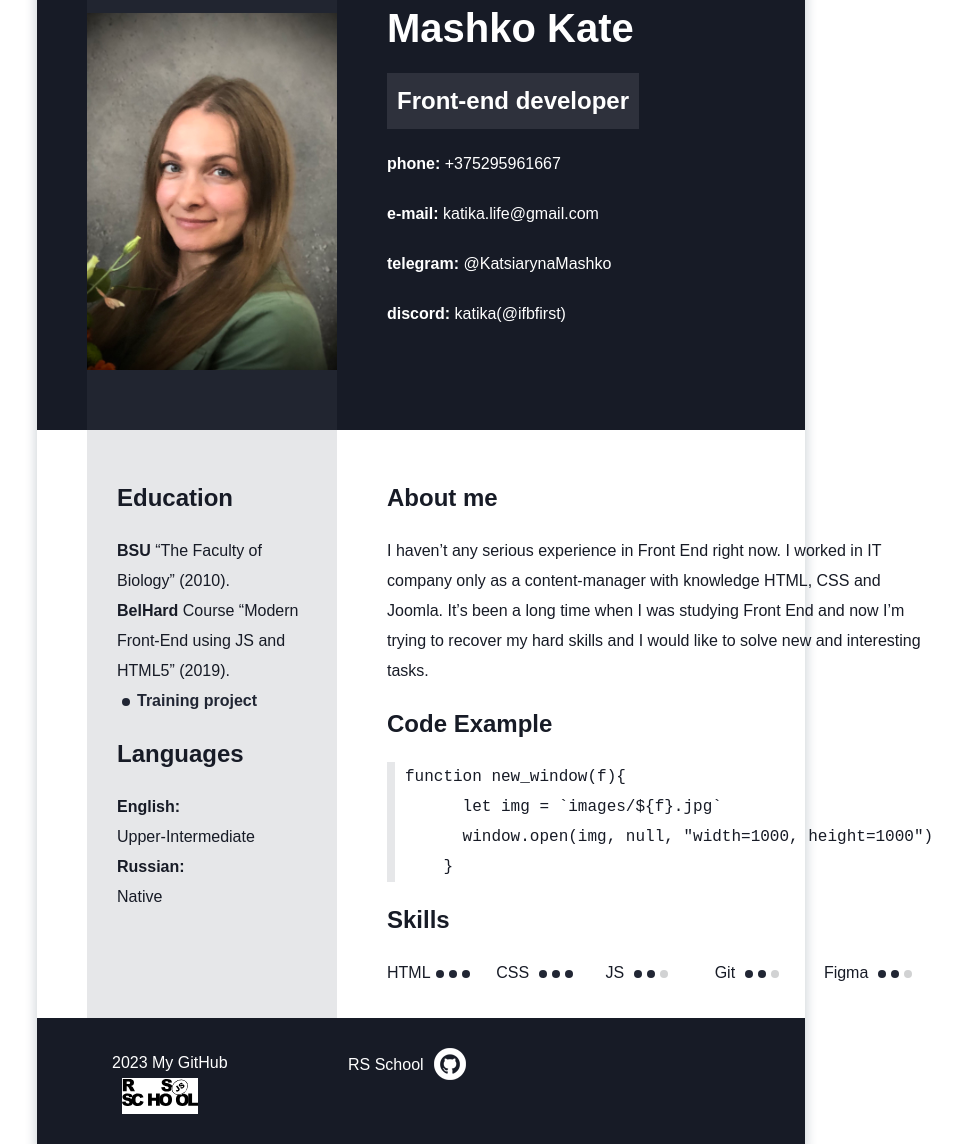
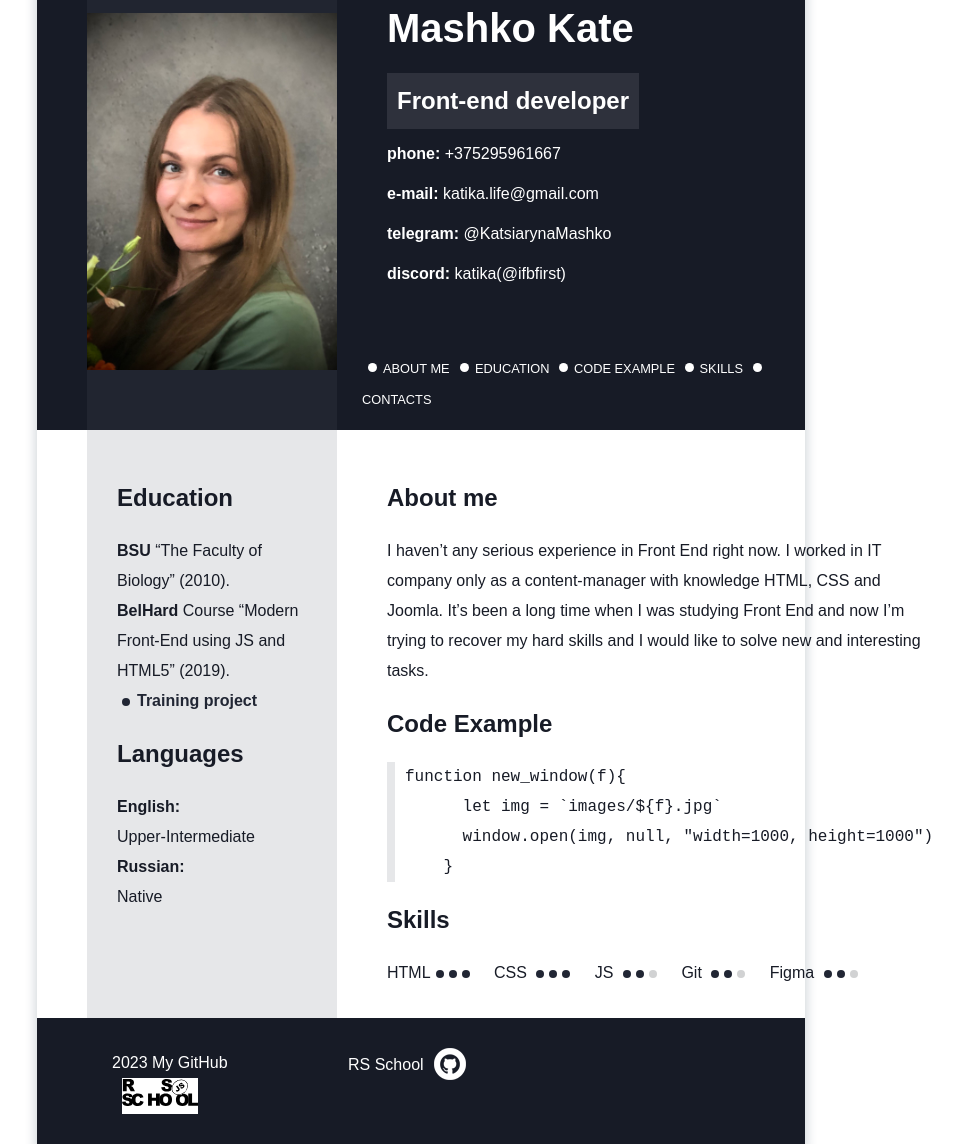
Before and after one commit to ifbfirst/rsschool-cv, a plain HTML site: page index.html in a window 1280 px wide. Shown: the part 47-1191 px from the top of the page, without its empty margins (219-1181 px from the left). Drawn offline with Linux system fonts and the light colour scheme.

Commit message:
feat: add nav

```diff
--- a/index.html
+++ b/index.html
@@ -11,18 +11,29 @@
     <div class="avatar">
       <img src="avatar.jpg" alt="Аватар">
     </div>
-    <section class="section-header">
+    <div class="section-header">
       <h1>Mashko Kate</h1>
       <h2>Front-end developer</h2>
-      <p><span class="text-bold">phone: </span> +375295961667</p>
-      <p><span class="text-bold">e-mail: </span>katika.life@gmail.com</p>
-      <p><span class="text-bold">telegram: </span>@KatsiarynaMashko</p>
-      <p><span class="text-bold">discord:</span> katika(@ifbfirst)</p>
-    </section>
+      <ul id="contacts">
+      <li><span class="text-bold">phone: </span> +375295961667</li>
+      <li><span class="text-bold">e-mail: </span>katika.life@gmail.com</li>
+      <li><span class="text-bold">telegram: </span>@KatsiarynaMashko</li>
+      <li><span class="text-bold">discord:</span> katika(@ifbfirst)</li>
+      </ul>
+      <nav>
+      <ul>
+        <li><span class="circle-white"></span><a href="#about_me">About me</a></li>
+        <li><span class="circle-white"></span><a href="#education">Education </a></li>
+        <li><span class="circle-white"></span><a href="#code_example">Code example </a></li>
+        <li><span class="circle-white"></span><a href="#skills">Skills </a></li>
+        <li><span class="circle-white"></span><a href="#contacts"><Contacts href="#">Contacts </a></li>
+        </ul>
+        </nav>
+    </div>
   </header>
   <main>
     <section class="section-left">
-      <h2>Education</h2>
+      <h2 id="education">Education</h2>
       <p><span class="text-bold">BSU</span> “The Faculty of Biology” (2010).</p>
       <p><span class="text-bold"> BelHard </span>Course “Modern Front-End using JS and HTML5” (2019).</p>
       <p class="text-bold"><span class="circle-black"></span><a href="https://ifbfirst.github.io/travel_agency/"
@@ -34,26 +45,25 @@
       <p>Native</p>
     </section>
     <section class="section-right">
-      <h2>About me</h2>
+      <h2 id="about_me">About me</h2>
       <p>I haven’t any serious experience in Front End right now. I worked in IT company only as a content-manager with
         knowledge HTML, CSS and Joomla. It’s been a long time when I was studying Front End and now I’m trying to
         recover my hard skills and I would like to solve new and interesting tasks.</p>
-      <h2>Code Example</h2>
-      <div class="JScode">
+      <h2 id="code_example">Code Example</h2>
+      <div class="JScode-example">
         <pre><code>function new_window(f){
       let img = `images/${f}.jpg`
       window.open(img, null, "width=1000, height=1000")
     }</code></pre>
       </div>
-      <h2>Skills</h2>
-      <div class="skills">
-        <p>HTML<span class="circle-black"></span><span class="circle-black"></span><span class="circle-black"></span></p>
-        <p>CSS <span class="circle-black"></span><span class="circle-black"></span><span class="circle-black"></span></p>
-        <p>JS <span class="circle-black"></span><span class="circle-black"></span><span class="circle-grey"></span></p>
-        <p> Git <span class="circle-black"></span><span class="circle-black"></span><span class="circle-grey"></span></p>
-        <p>Figma <span class="circle-black"></span><span class="circle-black"></span><span class="circle-grey"></span>
-        </p>
-      </div>
+      <h2 id="skills">Skills</h2>
+        <ul class="skills">
+        <li>HTML<span class="circle-black"></span><span class="circle-black"></span><span class="circle-black"></span></li>
+        <li>CSS <span class="circle-black"></span><span class="circle-black"></span><span class="circle-black"></span></li>
+        <li>JS <span class="circle-black"></span><span class="circle-black"></span><span class="circle-grey"></span></li>
+        <li> Git <span class="circle-black"></span><span class="circle-black"></span><span class="circle-grey"></span></li>
+        <li>Figma <span class="circle-black"></span><span class="circle-black"></span><span class="circle-grey"></span></li>
+        </ul>
     </section>
   </main>
   <footer>
--- a/style.css
+++ b/style.css
@@ -32,9 +32,7 @@ h2 {
 .text-bold {
    font-weight: 600;
 }
- header p {
-    padding-top:20px;
-}
+
 /*header*/
 
 header {
@@ -44,14 +42,9 @@ header {
     grid-template-columns: 350px 1fr;
 }
 .section-header {
-    padding:50px 0;
-}
-.section-right {
-    padding:30px 20px 0 0;
-}
-.JScode {
-    border-left: 8px solid #e6e7e9;
-    padding-left:10px;
+    padding-top:50px;
+    background-color:#171B26;
+    position:relative;
 }
 
 .avatar {
@@ -64,12 +57,50 @@ header img{
     width:100%;
     height:auto;
 }
+header h2 {
+    background-color:#2E313C;
+    padding:10px;
+}
 
-.section-left {
-    background-color: #e6e7e9;
-    margin:0 50px;
-    padding:30px;
+header ul {
+    list-style: none;
 }
+
+header li {
+    padding-top:10px;
+    font-size:1em;
+}
+
+nav ul {
+    position:absolute;
+    bottom:15px;
+    margin-left:-25px;
+    list-style: none;
+}
+
+nav ul li {
+    text-transform:uppercase;
+   display:inline;
+   font-size:0.8em;
+}
+nav ul a {
+    color:#fff;
+    text-decoration: none;
+}
+
+nav ul a:hover{
+    text-decoration: underline;
+}
+ .circle-white {
+    display: inline-block;
+    width:9px;
+    height:9px;
+    background-color: #fff;
+    border-radius:50%;
+    margin-right: 6px;
+    margin-left: 6px;
+    margin-bottom: 1px;
+ }
 
 /*main*/
 
@@ -79,16 +110,28 @@ main{
     display: grid;
     grid-template-columns: 350px 1fr;
 }
+.section-left {
+    background-color: #e6e7e9;
+    margin:0 50px;
+    padding:30px;
+}
 
-header h2 {
-    background-color:#2E313C;
-    padding:10px;
+.section-right {
+    padding:30px 20px 0 0;
+}
+
+.JScode-example {
+    border-left: 8px solid #e6e7e9;
+    padding-left:10px;
 }
 
 .skills{
-    display: grid;
-    grid-template-columns: 1fr  1fr 1fr 1fr 1fr;
+    list-style: none;
     margin-bottom:30px;
+}
+.skills li {
+    display:inline;
+    padding-right:20px;
 }
 .circle-black {
     display: inline-block;
@@ -97,8 +140,8 @@ header h2 {
     background-color:#212634;
     border-radius:50%;
     margin-left: 5px;
+    }
 
-    }
 .circle-grey {
     display: inline-block;
     width:8px;
@@ -108,17 +151,16 @@ header h2 {
     margin-left: 5px;
     }
 
-    main a {
+main a {
         color:#212634;
         text-decoration: none;
         display:inline-block;
        margin-left:7px;
     }
 
-    main a:hover{
+main a:hover{
         text-decoration: underline;
     }
-
 
 /*footer*/
 
```
